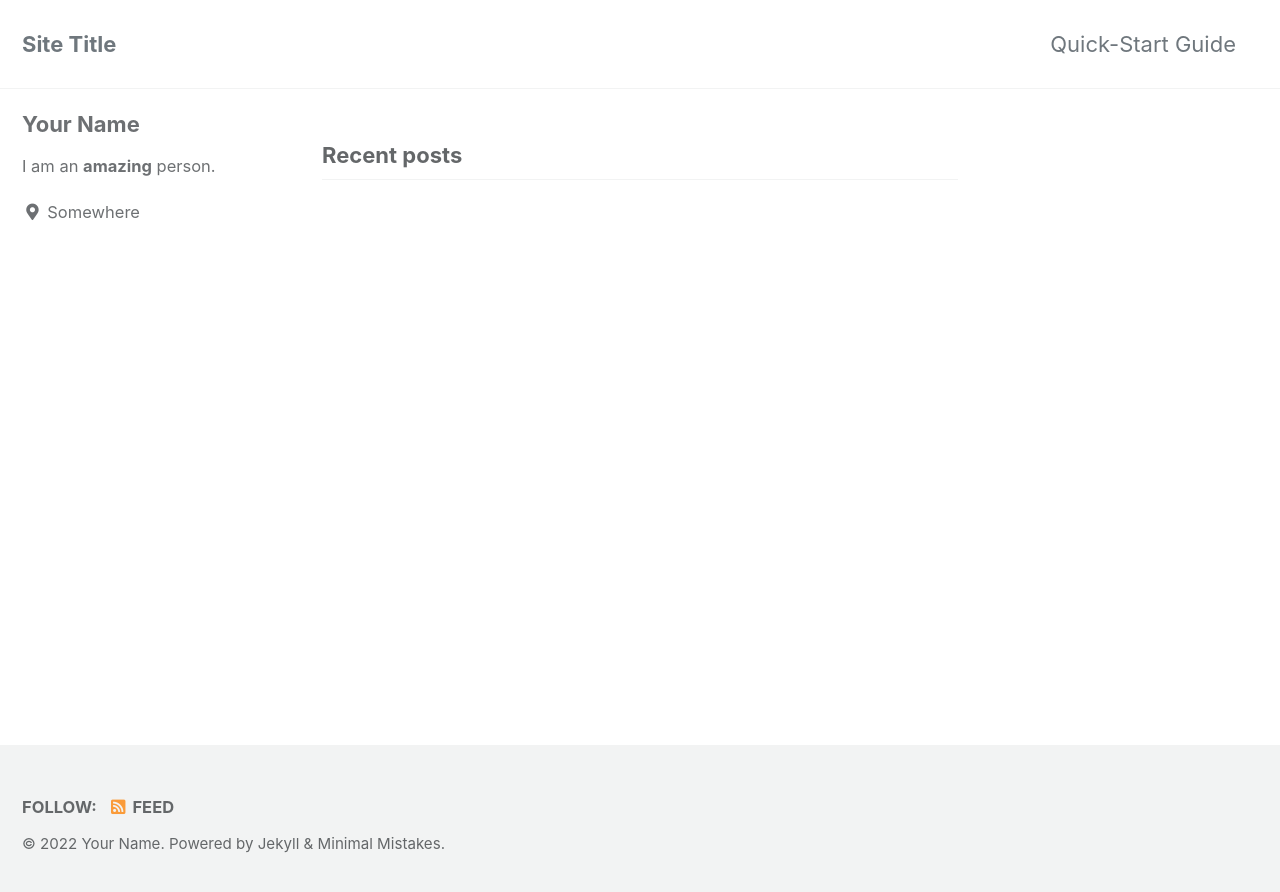
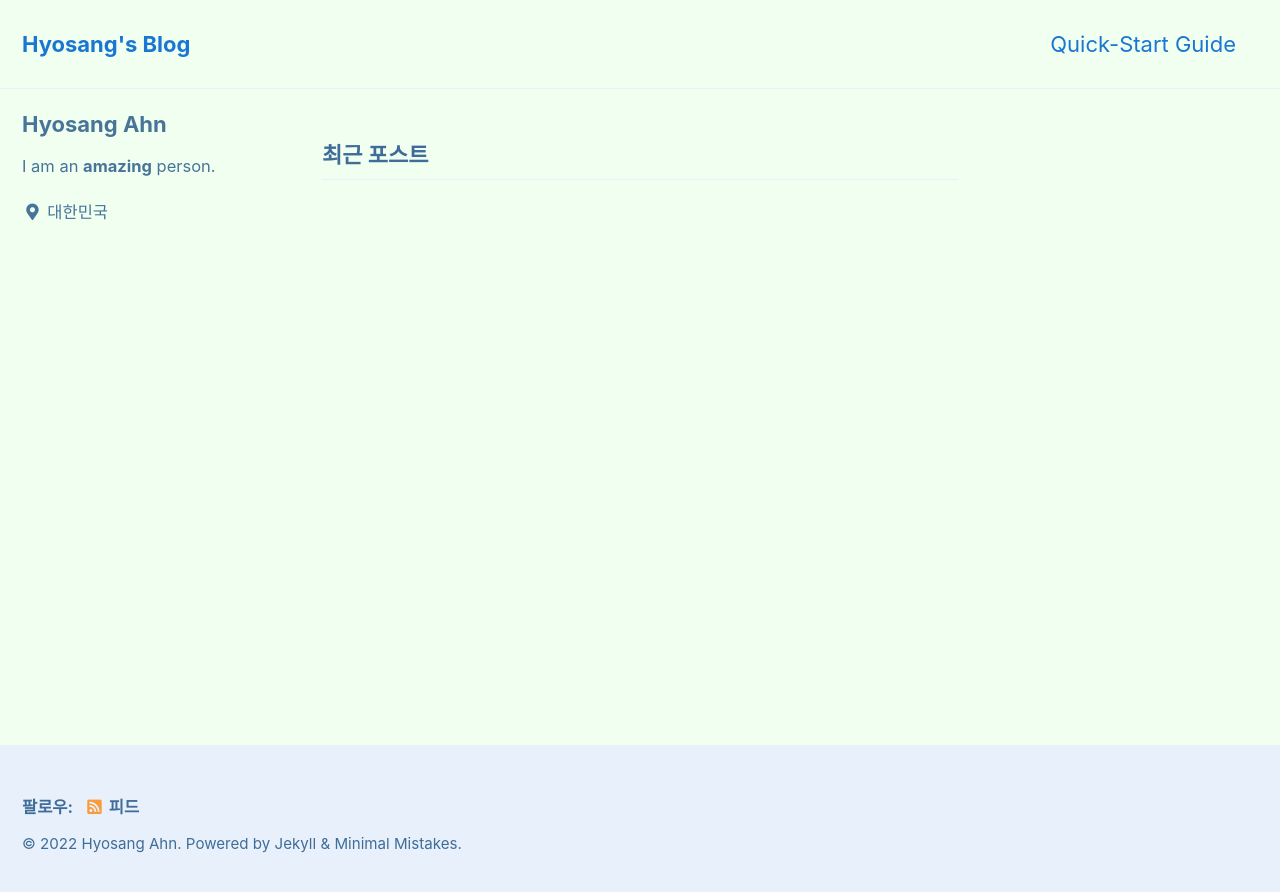
Before and after one commit to hyosangAhn/hyosangAhn.github.io, a Jekyll site: the page built from index.html, in a window 1280 px wide. Shown: the top 892 px of the page. Built offline with Jekyll 4.4.1, drawn with Linux system fonts in a browser that asks for light colours; cached includes are drawn as plain includes; the list of posts is cut into pages by our own code.

Commit message:
config 변경

```diff
--- a/_config.yml
+++ b/_config.yml
@@ -12,15 +12,15 @@
 
 # theme                  : "minimal-mistakes-jekyll"
 # remote_theme           : "mmistakes/minimal-mistakes"
-minimal_mistakes_skin    : "default" # "air", "aqua", "contrast", "dark", "dirt", "neon", "mint", "plum", "sunrise"
+minimal_mistakes_skin    : "aqua" # "air", "aqua", "contrast", "dark", "dirt", "neon", "mint", "plum", "sunrise"
 
 # Site Settings
-locale                   : "en-US"
-title                    : "Site Title"
+locale                   : "ko-KR"
+title                    : "Hyosang's Blog"
 title_separator          : "-"
 subtitle                 : # site tagline that appears below site title in masthead
-name                     : "Your Name"
-description              : "An amazing website."
+name                     : "Hyosang Ahn"
+description              : "Welcome To My Space."
 url                      : # the base hostname & protocol for your site e.g. "https://mmistakes.github.io"
 baseurl                  : # the subpath of your site, e.g. "/blog"
 repository               : # GitHub username/repo-name e.g. "mmistakes/minimal-mistakes"
@@ -104,10 +104,10 @@ analytics:
 
 # Site Author
 author:
-  name             : "Your Name"
+  name             : "Hyosang Ahn"
   avatar           : # path of avatar image, e.g. "/assets/images/bio-photo.jpg"
   bio              : "I am an **amazing** person."
-  location         : "Somewhere"
+  location         : "대한민국"
   email            :
   links:
     - label: "Email"
```
